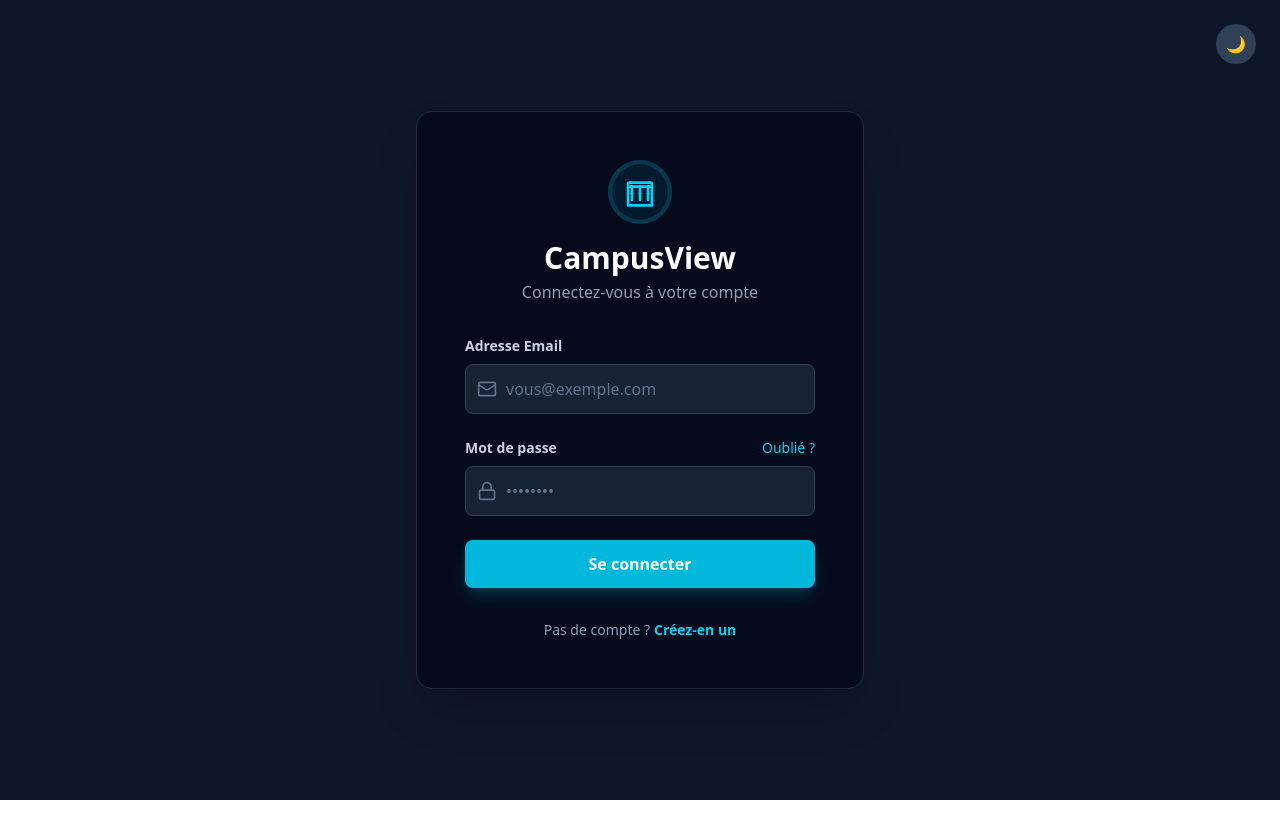
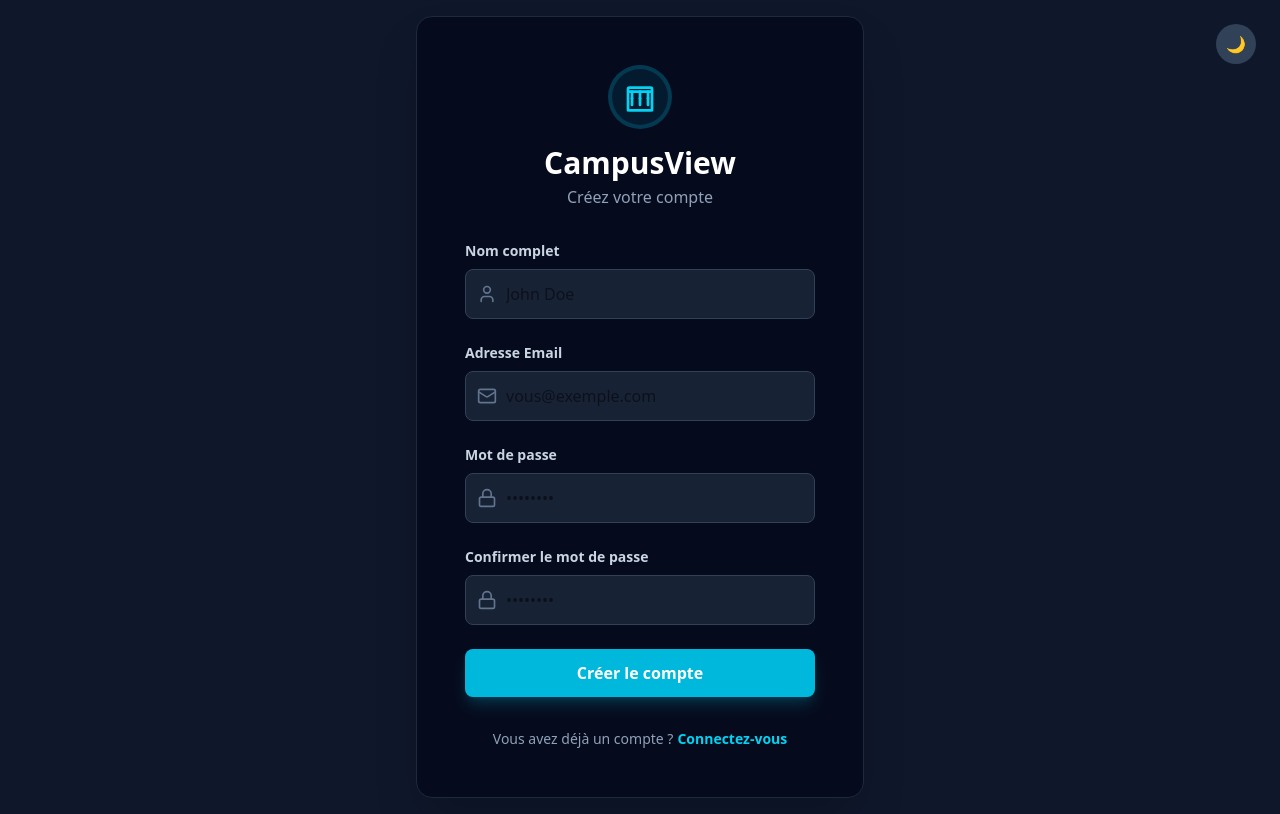
Before and after one commit to tahaben401/2d-campus, a React (Vite) app: page /signup in a window 1280 px wide. Built offline with nearby package versions, Linux system fonts and the light colour scheme.

Commit message:
this is login and signup connect with backend

```diff
--- a/package.json
+++ b/package.json
@@ -11,8 +11,10 @@
   },
   "dependencies": {
     "@tailwindcss/vite": "^4.1.14",
+    "axios": "^1.13.2",
     "react": "^19.1.1",
     "react-dom": "^19.1.1",
+    "react-router-dom": "^7.9.5",
     "tailwindcss": "^4.1.14"
   },
   "devDependencies": {
--- a/src/App.jsx
+++ b/src/App.jsx
@@ -1,45 +1,83 @@
-// src/App.jsx
-import React, { useState } from 'react';
+import React, { useState, useEffect } from 'react';
 import { ThemeProvider } from './context/ThemeContext';
 import Sidebar from './components/Sidebar';
 import Header from './components/Header';
 import CampusMapView from './components/CampusMapView';
 import StatisticsDashboard from './components/StatisticsDashboard';
 import Login from './pages/login';
-import Signup from './pages/sigup';
+import Signup from './pages/sigup'
 import { mockBuildings } from './data/mockData';
+import { BrowserRouter as Router, Routes, Route, Navigate } from 'react-router-dom';
+import axios from "axios";
 
 function App() {
   const [user, setUser] = useState(null);
-  const [authPage, setAuthPage] = useState('login');
-  // app state
   const [selectedBuilding, setSelectedBuilding] = useState(mockBuildings[0]);
   const [selectedFloor, setSelectedFloor] = useState(1);
   const [activeView, setActiveView] = useState('home');
 
+  // ✅ Load user from localStorage (persist login)
+  useEffect(() => {
+    const savedUser = localStorage.getItem('user');
+    if (savedUser) setUser(JSON.parse(savedUser));
+  }, []);
 
-  const handleLogin = (email, password) => {
-    // ici tu feras appel à ton API / vérif. Pour le demo on simule (ba taha)
-    console.log('login', email, password);
-    setUser({ email }); // marque connecté
+  // ✅ Login handler
+  const handleLogin = async (email, password) => {
+    try {
+      const res = await axios.post(
+        "http://localhost:3000/api/v1/auth/login",
+        { email, password },
+        { withCredentials: true }
+      );
+
+      if (res.data.status === 200) {
+        const userData = { email };
+        setUser(userData);
+        localStorage.setItem("user", JSON.stringify(userData));
+        console.log("✅ Logged in:", res.data.message);
+      } else {
+        console.error("❌", res.data.message);
+      }
+    } catch (err) {
+      console.error("❌ Login failed:", err.response?.data?.message || err.message);
+    }
   };
 
-  const handleSignup = (fullName, email, password) => {
-    console.log('signup', fullName, email);
-    setUser({ fullName, email });
+
+
+  // ✅ Signup handler
+  const handleSignup = async (fullName, email, password) => {
+    try {
+      const res = await axios.post(
+        "http://localhost:3000/api/v1/auth/register",
+        { name: fullName, email, password },
+        { withCredentials: true } // ✅ allows cookies
+      );
+
+      if (res.data.status === 200) {
+        const userData = { fullName, email };
+        setUser(userData);
+        localStorage.setItem("user", JSON.stringify(userData));
+        console.log("✅ Registered:", res.data.message);
+      } else {
+        console.error("❌", res.data.message);
+      }
+    } catch (err) {
+      console.error("❌ Signup failed:", err.response?.data?.message || err.message);
+    }
   };
 
-  // Toujours rendre ThemeProvider en haut pour que useTheme() fonctionne
-  return (
-    <ThemeProvider>
-      {!user ? (
-        authPage === 'login' ? (
-          <Login onLogin={handleLogin} onNavigate={(p) => setAuthPage(p)} />
-        ) : (
-          <Signup onSignup={handleSignup} onNavigate={(p) => setAuthPage(p)} />
-        )
-      ) : (
-        /* Si authentifié : afficher l'app normale */
+
+
+  // ✅ Logout handler
+  const handleLogout = () => {
+    setUser(null);
+    localStorage.removeItem('user');
+  };
+
+  // Main app layout (shown after login)
+  const MainApp = () => (
     <div className="bg-slate-100 dark:bg-slate-900 text-slate-800 dark:text-slate-300 font-sans flex h-screen overflow-hidden antialiased">
       <Sidebar activeView={activeView} setActiveView={setActiveView} />
 
@@ -49,6 +87,12 @@ function App() {
           setSelectedBuilding={setSelectedBuilding}
           setSelectedFloor={setSelectedFloor}
         />
+        <button
+          onClick={handleLogout}
+          className="self-end mb-4 bg-red-500 text-white px-4 py-2 rounded-md hover:bg-red-600 transition"
+        >
+          Déconnexion
+        </button>
 
         {activeView === 'home' ? (
           <CampusMapView
@@ -65,7 +109,26 @@ function App() {
         )}
       </main>
     </div>
+  );
+
+  return (
+    <ThemeProvider>
+      <Router>
+        <Routes>
+          {!user ? (
+            <>
+              <Route path="/login" element={<Login onLogin={handleLogin} />} />
+              <Route path="/signup" element={<Signup onSignup={handleSignup} />} />
+              <Route path="*" element={<Navigate to="/login" replace />} />
+            </>
+          ) : (
+            <>
+              <Route path="/" element={<MainApp />} />
+              <Route path="*" element={<Navigate to="/" replace />} />
+            </>
           )}
+        </Routes>
+      </Router>
     </ThemeProvider>
   );
 }
--- a/src/pages/login.tsx
+++ b/src/pages/login.tsx
@@ -1,36 +1,34 @@
 import React, { useState } from 'react';
 import { BuildingIcon, MailIcon, LockClosedIcon } from '../components/icons';
-import { useTheme } from '../context/ThemeContext'; // Chemin corrigé
+import { useTheme } from '../context/ThemeContext';
 import DarkToggle from '../components/DarkToggle';
+import { useNavigate } from 'react-router-dom';
 
-// Props types — adaptez si votre app utilise d'autres signatures
 type LoginProps = {
   onLogin?: (email: string, password: string) => void;
-  onNavigate?: (path: string) => void;
 };
 
-const Login: React.FC<LoginProps> = ({ onLogin, onNavigate }) => {
+const Login: React.FC<LoginProps> = ({ onLogin }) => {
   const { theme } = useTheme();
+  const navigate = useNavigate();
   const [email, setEmail] = useState<string>('');
   const [password, setPassword] = useState<string>('');
 
   const handleSubmit = (e: React.FormEvent<HTMLFormElement>) => {
     e.preventDefault();
-
     console.log('Login attempt:', { email, password });
     onLogin && onLogin(email, password);
   };
 
   return (
     <div className="flex items-center justify-center min-h-screen bg-slate-100 dark:bg-slate-900 font-sans p-4">
-      <div className="w-full max-w-md">
-        {/* Dark mode toggle visible on auth pages */}
-        <div className="absolute top-6 right-6 z-20">
+       <div className="absolute top-6 right-6 z-20">
           <DarkToggle />
         </div>
-        <div className="bg-white dark:bg-slate-950/70 backdrop-blur-sm border border-slate-200 dark:border-slate-800 shadow-2xl rounded-2xl p-8 md:p-12">
+      <div className="w-full max-w-md relative">
 
 
+        <div className="bg-white dark:bg-slate-950/70 backdrop-blur-sm border border-slate-200 dark:border-slate-800 shadow-2xl rounded-2xl p-8 md:p-12">
           <div className="flex flex-col items-center mb-8">
             <div className="p-3 bg-cyan-100 dark:bg-cyan-500/10 rounded-full border-4 border-cyan-200 dark:border-cyan-500/20 mb-4">
               <BuildingIcon className="w-8 h-8 text-cyan-600 dark:text-cyan-400" />
@@ -39,14 +37,9 @@ const Login: React.FC<LoginProps> = ({ onLogin, onNavigate }) => {
             <p className="text-slate-500 dark:text-slate-400 mt-1">Connectez-vous à votre compte</p>
           </div>
 
-
           <form onSubmit={handleSubmit} className="space-y-6">
-
             <div>
-              <label
-                htmlFor="email"
-                className="block text-sm font-semibold text-slate-700 dark:text-slate-300 mb-2"
-              >
+              <label htmlFor="email" className="block text-sm font-semibold text-slate-700 dark:text-slate-300 mb-2">
                 Adresse Email
               </label>
               <div className="relative">
@@ -60,25 +53,17 @@ const Login: React.FC<LoginProps> = ({ onLogin, onNavigate }) => {
                   onChange={(e) => setEmail(e.target.value)}
                   placeholder="vous@exemple.com"
                   required
-                  className="w-full pl-10 pr-4 py-3 bg-slate-100 dark:bg-slate-800/80 border border-slate-300 dark:border-slate-700 rounded-lg text-slate-900 dark:text-slate-200 placeholder-slate-400 dark:placeholder-slate-500 focus:outline-none focus:ring-2 focus:ring-cyan-500 focus:border-transparent transition"
+                  className="w-full pl-10 pr-4 py-3 bg-slate-100 dark:bg-slate-800/80 border border-slate-300 dark:border-slate-700 rounded-lg text-slate-900 dark:text-slate-200 placeholder-slate-400 dark:placeholder-slate-500 focus:outline-none focus:ring-2 focus:ring-cyan-500 transition"
                 />
               </div>
             </div>
 
-
             <div>
               <div className="flex justify-between items-center mb-2">
-                <label
-                  htmlFor="password"
-                  className="block text-sm font-semibold text-slate-700 dark:text-slate-300"
-                >
+                <label htmlFor="password" className="block text-sm font-semibold text-slate-700 dark:text-slate-300">
                   Mot de passe
                 </label>
-                <a
-                  href="#"
-
-                  className="text-sm font-medium text-cyan-600 dark:text-cyan-400 hover:underline"
-                >
+                <a href="#" className="text-sm font-medium text-cyan-600 dark:text-cyan-400 hover:underline">
                   Oublié ?
                 </a>
               </div>
@@ -93,22 +78,27 @@ const Login: React.FC<LoginProps> = ({ onLogin, onNavigate }) => {
                   onChange={(e) => setPassword(e.target.value)}
                   placeholder="••••••••"
                   required
-                  className="w-full pl-10 pr-4 py-3 bg-slate-100 dark:bg-slate-800/80 border border-slate-300 dark:border-slate-700 rounded-lg text-slate-900 dark:text-slate-200 placeholder-slate-400 dark:placeholder-slate-500 focus:outline-none focus:ring-2 focus:ring-cyan-500 focus:border-transparent transition"
+                  className="w-full pl-10 pr-4 py-3 bg-slate-100 dark:bg-slate-800/80 border border-slate-300 dark:border-slate-700 rounded-lg text-slate-900 dark:text-slate-200 placeholder-slate-400 dark:placeholder-slate-500 focus:outline-none focus:ring-2 focus:ring-cyan-500 transition"
                 />
               </div>
             </div>
+
             <button
               type="submit"
-              className="w-full bg-cyan-500 text-white font-semibold py-3 px-6 rounded-lg shadow-lg shadow-cyan-500/20 hover:bg-cyan-600 focus:outline-none focus:ring-2 focus:ring-cyan-500 focus:ring-offset-2 dark:focus:ring-offset-slate-900 transition-all duration-300"
+              className="w-full bg-cyan-500 text-white font-semibold py-3 px-6 rounded-lg shadow-lg shadow-cyan-500/20 hover:bg-cyan-600 transition-all duration-300"
             >
               Se connecter
             </button>
           </form>
+
           <p className="text-center text-sm text-slate-500 dark:text-slate-400 mt-8">
             Pas de compte ?
             <a
               href="#"
-              onClick={(e) => { e.preventDefault(); onNavigate && onNavigate('signup'); }}
+              onClick={(e) => {
+                e.preventDefault();
+                navigate('/signup');
+              }}
               className="font-semibold text-cyan-600 dark:text-cyan-400 hover:underline ml-1"
             >
               Créez-en un
--- a/src/pages/sigup.tsx
+++ b/src/pages/sigup.tsx
@@ -2,37 +2,41 @@ import React, { useState } from 'react';
 import { BuildingIcon, UserIcon, MailIcon, LockClosedIcon } from '../components/icons';
 import { useTheme } from '../context/ThemeContext';
 import DarkToggle from '../components/DarkToggle';
+import { useNavigate } from 'react-router-dom';
 
 type SignupProps = {
   onSignup?: (fullName: string, email: string, password: string) => void;
-  onNavigate?: (path: string) => void;
 };
 
-const Signup: React.FC<SignupProps> = ({ onSignup, onNavigate }) => {
+const Signup: React.FC<SignupProps> = ({ onSignup }) => {
   const { theme } = useTheme();
-  const [fullName, setFullName] = useState<string>('');
-  const [email, setEmail] = useState<string>('');
-  const [password, setPassword] = useState<string>('');
-  const [confirmPassword, setConfirmPassword] = useState<string>('');
+  const navigate = useNavigate();
+  const [fullName, setFullName] = useState('');
+  const [email, setEmail] = useState('');
+  const [password, setPassword] = useState('');
+  const [confirmPassword, setConfirmPassword] = useState('');
+  const [error, setError] = useState('');
 
   const handleSubmit = (e: React.FormEvent<HTMLFormElement>) => {
     e.preventDefault();
     if (password !== confirmPassword) {
-      console.error("Les mots de passe ne correspondent pas !");
+      setError('Les mots de passe ne correspondent pas.');
       return;
     }
+    setError('');
     console.log('Signup attempt:', { fullName, email, password });
     onSignup && onSignup(fullName, email, password);
   };
 
   return (
     <div className="flex items-center justify-center min-h-screen bg-slate-100 dark:bg-slate-900 font-sans p-4">
-      <div className="w-full max-w-md">
-        <div className="absolute top-6 right-6 z-20">
+      <div className="absolute top-6 right-6 z-20">
           <DarkToggle />
         </div>
+      <div className="w-full max-w-md relative">
+
+
         <div className="bg-white dark:bg-slate-950/70 backdrop-blur-sm border border-slate-200 dark:border-slate-800 shadow-2xl rounded-2xl p-8 md:p-12">
-
           <div className="flex flex-col items-center mb-8">
             <div className="p-3 bg-cyan-100 dark:bg-cyan-500/10 rounded-full border-4 border-cyan-200 dark:border-cyan-500/20 mb-4">
               <BuildingIcon className="w-8 h-8 text-cyan-600 dark:text-cyan-400" />
@@ -42,13 +46,9 @@ const Signup: React.FC<SignupProps> = ({ onSignup, onNavigate }) => {
           </div>
 
           <form onSubmit={handleSubmit} className="space-y-6">
-
             <div>
-              <label
-                htmlFor="fullName"
-                className="block text-sm font-semibold text-slate-700 dark:text-slate-300 mb-2"
-              >
-                Nom Complet
+              <label htmlFor="fullName" className="block text-sm font-semibold text-slate-700 dark:text-slate-300 mb-2">
+                Nom complet
               </label>
               <div className="relative">
                 <div className="absolute inset-y-0 left-0 pl-3 flex items-center pointer-events-none">
@@ -61,16 +61,13 @@ const Signup: React.FC<SignupProps> = ({ onSignup, onNavigate }) => {
                   onChange={(e) => setFullName(e.target.value)}
                   placeholder="John Doe"
                   required
-                  className="w-full pl-10 pr-4 py-3 bg-slate-100 dark:bg-slate-800/80 border border-slate-300 dark:border-slate-700 rounded-lg text-slate-900 dark:text-slate-200 placeholder-slate-400 dark:placeholder-slate-500 focus:outline-none focus:ring-2 focus:ring-cyan-500 focus:border-transparent transition"
+                  className="w-full pl-10 pr-4 py-3 bg-slate-100 dark:bg-slate-800/80 border border-slate-300 dark:border-slate-700 rounded-lg focus:ring-2 focus:ring-cyan-500"
                 />
               </div>
             </div>
 
             <div>
-              <label
-                htmlFor="email"
-                className="block text-sm font-semibold text-slate-700 dark:text-slate-300 mb-2"
-              >
+              <label htmlFor="email" className="block text-sm font-semibold text-slate-700 dark:text-slate-300 mb-2">
                 Adresse Email
               </label>
               <div className="relative">
@@ -84,16 +81,13 @@ const Signup: React.FC<SignupProps> = ({ onSignup, onNavigate }) => {
                   onChange={(e) => setEmail(e.target.value)}
                   placeholder="vous@exemple.com"
                   required
-                  className="w-full pl-10 pr-4 py-3 bg-slate-100 dark:bg-slate-800/80 border border-slate-300 dark:border-slate-700 rounded-lg text-slate-900 dark:text-slate-200 placeholder-slate-400 dark:placeholder-slate-500 focus:outline-none focus:ring-2 focus:ring-cyan-500 focus:border-transparent transition"
+                  className="w-full pl-10 pr-4 py-3 bg-slate-100 dark:bg-slate-800/80 border border-slate-300 dark:border-slate-700 rounded-lg focus:ring-2 focus:ring-cyan-500"
                 />
               </div>
             </div>
 
             <div>
-              <label
-                htmlFor="password"
-                className="block text-sm font-semibold text-slate-700 dark:text-slate-300 mb-2"
-              >
+              <label htmlFor="password" className="block text-sm font-semibold text-slate-700 dark:text-slate-300 mb-2">
                 Mot de passe
               </label>
               <div className="relative">
@@ -107,15 +101,13 @@ const Signup: React.FC<SignupProps> = ({ onSignup, onNavigate }) => {
                   onChange={(e) => setPassword(e.target.value)}
                   placeholder="••••••••"
                   required
-                  className="w-full pl-10 pr-4 py-3 bg-slate-100 dark:bg-slate-800/80 border border-slate-300 dark:border-slate-700 rounded-lg text-slate-900 dark:text-slate-200 placeholder-slate-400 dark:placeholder-slate-500 focus:outline-none focus:ring-2 focus:ring-cyan-500 focus:border-transparent transition"
+                  className="w-full pl-10 pr-4 py-3 bg-slate-100 dark:bg-slate-800/80 border border-slate-300 dark:border-slate-700 rounded-lg focus:ring-2 focus:ring-cyan-500"
                 />
               </div>
             </div>
+
             <div>
-              <label
-                htmlFor="confirmPassword"
-                className="block text-sm font-semibold text-slate-700 dark:text-slate-300 mb-2"
-              >
+              <label htmlFor="confirmPassword" className="block text-sm font-semibold text-slate-700 dark:text-slate-300 mb-2">
                 Confirmer le mot de passe
               </label>
               <div className="relative">
@@ -129,14 +121,16 @@ const Signup: React.FC<SignupProps> = ({ onSignup, onNavigate }) => {
                   onChange={(e) => setConfirmPassword(e.target.value)}
                   placeholder="••••••••"
                   required
-                  className="w-full pl-10 pr-4 py-3 bg-slate-100 dark:bg-slate-800/80 border border-slate-300 dark:border-slate-700 rounded-lg text-slate-900 dark:text-slate-200 placeholder-slate-400 dark:placeholder-slate-500 focus:outline-none focus:ring-2 focus:ring-cyan-500 focus:border-transparent transition"
+                  className="w-full pl-10 pr-4 py-3 bg-slate-100 dark:bg-slate-800/80 border border-slate-300 dark:border-slate-700 rounded-lg focus:ring-2 focus:ring-cyan-500"
                 />
               </div>
             </div>
 
+            {error && <p className="text-red-500 text-sm">{error}</p>}
+
             <button
               type="submit"
-              className="w-full bg-cyan-500 text-white font-semibold py-3 px-6 rounded-lg shadow-lg shadow-cyan-500/20 hover:bg-cyan-600 focus:outline-none focus:ring-2 focus:ring-cyan-500 focus:ring-offset-2 dark:focus:ring-offset-slate-900 transition-all duration-300"
+              className="w-full bg-cyan-500 text-white font-semibold py-3 px-6 rounded-lg shadow-lg shadow-cyan-500/20 hover:bg-cyan-600 transition-all duration-300"
             >
               Créer le compte
             </button>
@@ -146,7 +140,10 @@ const Signup: React.FC<SignupProps> = ({ onSignup, onNavigate }) => {
             Vous avez déjà un compte ?
             <a
               href="#"
-              onClick={(e) => { e.preventDefault(); onNavigate && onNavigate('login'); }}
+              onClick={(e) => {
+                e.preventDefault();
+                navigate('/login');
+              }}
               className="font-semibold text-cyan-600 dark:text-cyan-400 hover:underline ml-1"
             >
               Connectez-vous
```
Also changed, not shown: 1 other file (tests, documents, lock files or other folders). Lines whose indentation alone changed are shown as unchanged.
